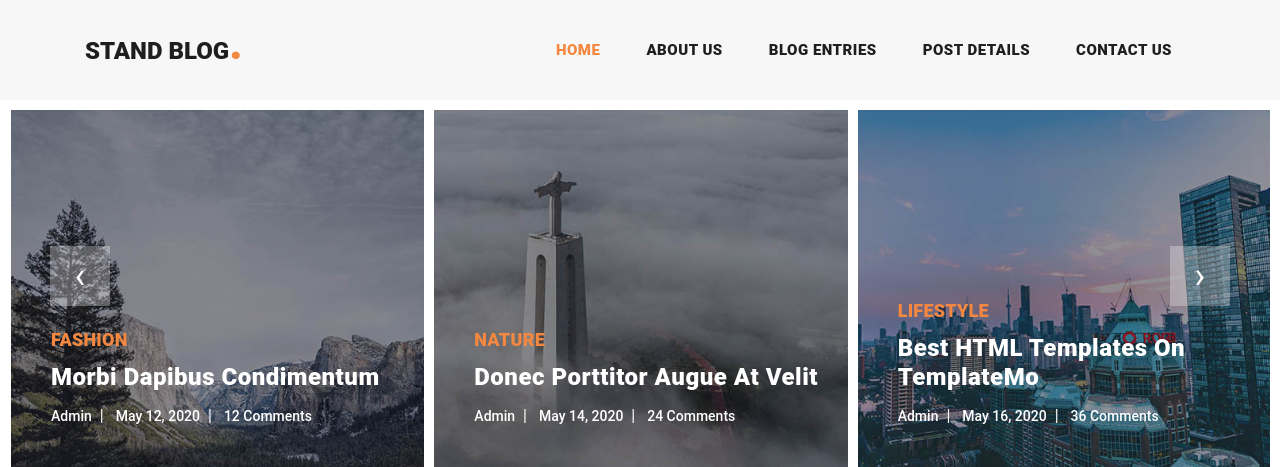
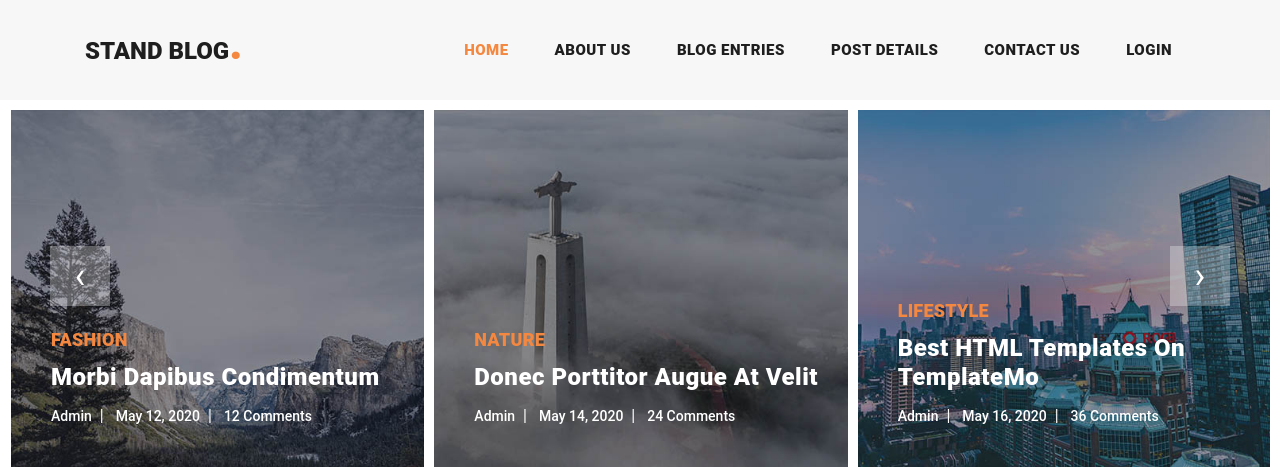
Before and after one commit to Ilman-Tech/django-weblog-practice, a Django app: page / in a window 1280 px wide. Shown: the top 467 px of the page. Run offline with Django 5.2, Linux system fonts and the light colour scheme; some libraries are stand-ins or nearby versions.

Commit message:
I dont know

```diff
--- a/home_app/templates/home_app/index.html
+++ b/home_app/templates/home_app/index.html
@@ -47,7 +47,8 @@ https://templatemo.com/tm-551-stand-blog
     <nav class="navbar navbar-expand-lg">
         <div class="container">
             <a class="navbar-brand" href="index.html"><h2>Stand Blog<em>.</em></h2></a>
-          <button class="navbar-toggler" type="button" data-toggle="collapse" data-target="#navbarResponsive" aria-controls="navbarResponsive" aria-expanded="false" aria-label="Toggle navigation">
+            <button class="navbar-toggler" type="button" data-toggle="collapse" data-target="#navbarResponsive"
+                    aria-controls="navbarResponsive" aria-expanded="false" aria-label="Toggle navigation">
                 <span class="navbar-toggler-icon"></span>
             </button>
             <div class="collapse navbar-collapse" id="navbarResponsive">
@@ -68,6 +69,16 @@ https://templatemo.com/tm-551-stand-blog
                     </li>
                     <li class="nav-item">
                         <a class="nav-link" href="contact.html">Contact Us</a>
+                    </li>
+                    <li class="nav-item">
+                        {% if request.user.is_authenticated %}
+                            <form method="post" action="{% url 'logout' %}">
+                                <button type="submit" class="nav-link">log out</button>
+                            {% csrf_token %}
+                            </form>
+                        {% else %}
+                            <a class="nav-link" href="{% url 'login' %}">login</a>
+                        {% endif %}
                     </li>
                 </ul>
             </div>
@@ -193,7 +204,8 @@ https://templatemo.com/tm-551-stand-blog
                         </div>
                         <div class="col-lg-4">
                             <div class="main-button">
-                    <a rel="nofollow" href="https://templatemo.com/tm-551-stand-blog" target="_parent">Download Now!</a>
+                                <a rel="nofollow" href="https://templatemo.com/tm-551-stand-blog" target="_parent">Download
+                                    Now!</a>
                             </div>
                         </div>
                     </div>
@@ -223,7 +235,13 @@ https://templatemo.com/tm-551-stand-blog
                                         <li><a href="#">May 31, 2020</a></li>
                                         <li><a href="#">12 Comments</a></li>
                                     </ul>
-                      <p>Stand Blog is a free HTML CSS template for your CMS theme. You can easily adapt or customize it for any kind of CMS or website builder. You are allowed to use it for your business. You are NOT allowed to re-distribute the template ZIP file on any template collection site for the download purpose. <a rel="nofollow" href="https://templatemo.com/contact" target="_parent">Contact TemplateMo</a> for more info. Thank you.</p>
+                                    <p>Stand Blog is a free HTML CSS template for your CMS theme. You can easily adapt
+                                        or customize it for any kind of CMS or website builder. You are allowed to use
+                                        it for your business. You are NOT allowed to re-distribute the template ZIP file
+                                        on any template collection site for the download purpose. <a rel="nofollow"
+                                                                                                     href="https://templatemo.com/contact"
+                                                                                                     target="_parent">Contact
+                                            TemplateMo</a> for more info. Thank you.</p>
                                     <div class="post-options">
                                         <div class="row">
                                             <div class="col-6">
@@ -258,7 +276,16 @@ https://templatemo.com/tm-551-stand-blog
                                         <li><a href="#">May 24, 2020</a></li>
                                         <li><a href="#">36 Comments</a></li>
                                     </ul>
-                      <p>You can support us by contributing a little via PayPal. Please contact <a rel="nofollow" href="https://templatemo.com/contact" target="_parent">TemplateMo</a> via Live Chat or Email. If you have any question or feedback about this template, feel free to talk to us. Also, you may check other CSS templates such as <a rel="nofollow" href="https://templatemo.com/tag/multi-page" target="_parent">multi-page</a>, <a rel="nofollow" href="https://templatemo.com/tag/resume" target="_parent">resume</a>, <a rel="nofollow" href="https://templatemo.com/tag/video" target="_parent">video</a>, etc.</p>
+                                    <p>You can support us by contributing a little via PayPal. Please contact <a
+                                            rel="nofollow" href="https://templatemo.com/contact" target="_parent">TemplateMo</a>
+                                        via Live Chat or Email. If you have any question or feedback about this
+                                        template, feel free to talk to us. Also, you may check other CSS templates such
+                                        as <a rel="nofollow" href="https://templatemo.com/tag/multi-page"
+                                              target="_parent">multi-page</a>, <a rel="nofollow"
+                                                                                  href="https://templatemo.com/tag/resume"
+                                                                                  target="_parent">resume</a>, <a
+                                                rel="nofollow" href="https://templatemo.com/tag/video" target="_parent">video</a>,
+                                        etc.</p>
                                     <div class="post-options">
                                         <div class="row">
                                             <div class="col-6">
@@ -293,7 +320,11 @@ https://templatemo.com/tm-551-stand-blog
                                         <li><a href="#">May 14, 2020</a></li>
                                         <li><a href="#">48 Comments</a></li>
                                     </ul>
-                      <p>Nullam at quam ut lacus aliquam tempor vel sed ipsum. Donec pellentesque tincidunt imperdiet. Mauris sit amet justo vulputate, cursus massa congue, vestibulum odio. Aenean elit nunc, gravida in erat sit amet, feugiat viverra leo. Phasellus interdum, diam commodo egestas rhoncus, turpis nisi consectetur nibh, in vehicula eros orci vel neque.</p>
+                                    <p>Nullam at quam ut lacus aliquam tempor vel sed ipsum. Donec pellentesque
+                                        tincidunt imperdiet. Mauris sit amet justo vulputate, cursus massa congue,
+                                        vestibulum odio. Aenean elit nunc, gravida in erat sit amet, feugiat viverra
+                                        leo. Phasellus interdum, diam commodo egestas rhoncus, turpis nisi consectetur
+                                        nibh, in vehicula eros orci vel neque.</p>
                                     <div class="post-options">
                                         <div class="row">
                                             <div class="col-6">
@@ -329,7 +360,8 @@ https://templatemo.com/tm-551-stand-blog
                         <div class="col-lg-12">
                             <div class="sidebar-item search">
                                 <form id="search_form" name="gs" method="GET" action="#">
-                      <input type="text" name="q" class="searchText" placeholder="type to search..." autocomplete="on">
+                                    <input type="text" name="q" class="searchText" placeholder="type to search..."
+                                           autocomplete="on">
                                 </form>
                             </div>
                         </div>
@@ -433,13 +465,13 @@ https://templatemo.com/tm-551-stand-blog
 <script src="{% static 'js/isotope.js' %}"></script>
 <script src="{% static 'js/accordions.js' %}"></script>
 
-    <script language = "text/Javascript">
+<script language="text/Javascript">
     cleared[0] = cleared[1] = cleared[2] = 0; //set a cleared flag for each field
-      function clearField(t){                   //declaring the array outside of the
-      if(! cleared[t.id]){                      // function makes it static and global
+    function clearField(t) {                   //declaring the array outside of the
+        if (!cleared[t.id]) {                      // function makes it static and global
             cleared[t.id] = 1;  // you could use true and false, but that's more typing
-          t.value='';         // with more chance of typos
-          t.style.color='#fff';
+            t.value = '';         // with more chance of typos
+            t.style.color = '#fff';
         }
     }
 </script>
--- a/home_app/urls.py
+++ b/home_app/urls.py
@@ -3,4 +3,5 @@ from . import views
 
 urlpatterns = [
     path('', views.home, name='home'),
+    path('logout/', views.log_out, name='logout'),
 ]
--- a/home_app/views.py
+++ b/home_app/views.py
@@ -1,4 +1,5 @@
-from django.shortcuts import render
+from django.shortcuts import render, redirect
+from django.contrib.auth import logout
 
 # Create your views here.
 def home(request):
@@ -6,3 +7,7 @@ def home(request):
         request,
         'home_app/index.html'
     )
+
+def log_out(request):
+    logout(request)
+    return redirect('login')
--- a/weblog/urls.py
+++ b/weblog/urls.py
@@ -6,5 +6,5 @@ from django.urls import path, include
 urlpatterns = [
     path('admin/', admin.site.urls),
     path('', include('home_app.urls')),
-    path('account/', include('account.urls')),
+    path('', include('account.urls')),
 ]
```
Also changed, not shown: account/views.py (+6 -4 lines). Lines whose indentation alone changed are shown as unchanged.
